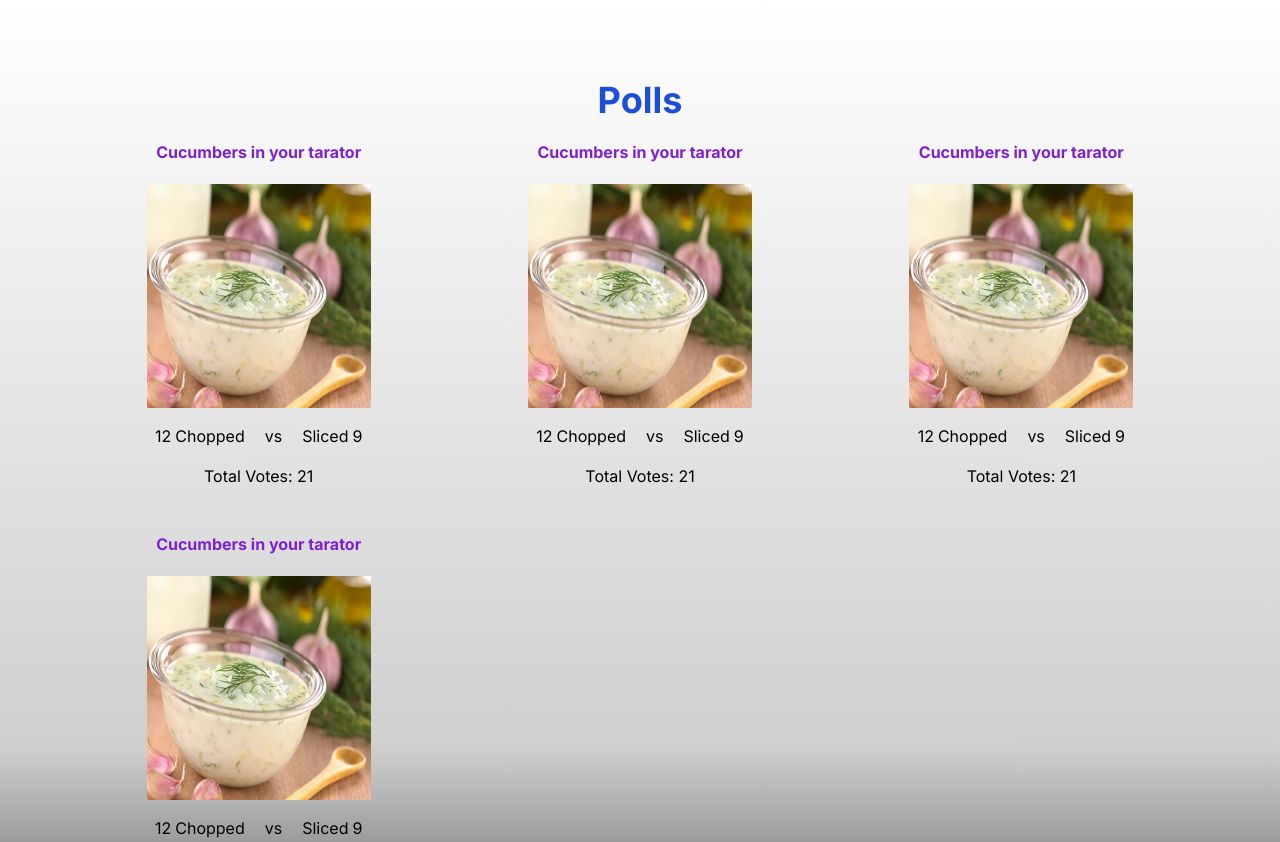
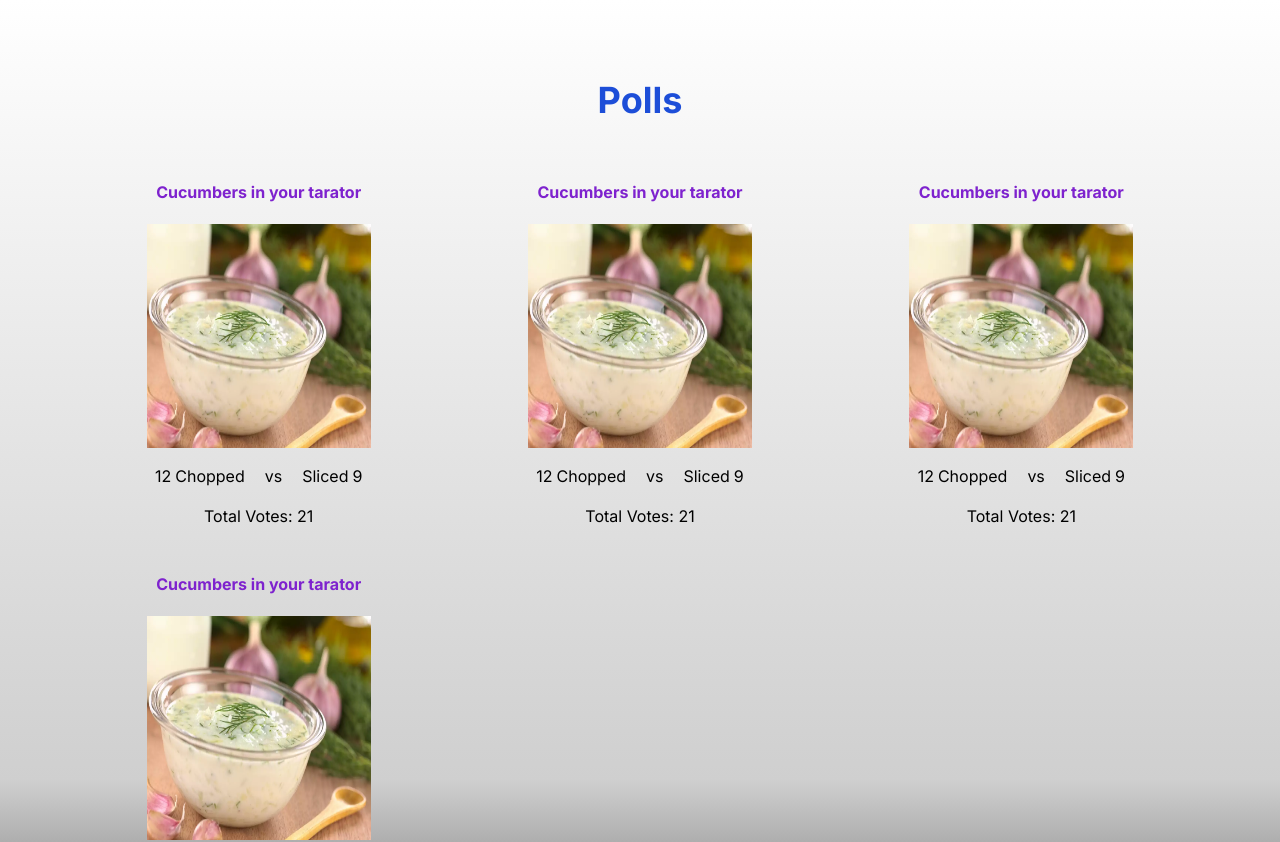
Before and after one commit to Nikolla2000/Web3-Voting-System, a Next.js app in the folder frontend/: page /votingPolls in a window 1280 px wide. Shown: the top 842 px of the page. Built offline with nearby package versions, Linux system fonts and the light colour scheme.

Commit message:
Moved the lib folder into the app folder

```diff
--- a/frontend/src/app/ui/votingPolls/pollsBoard.tsx
+++ b/frontend/src/app/ui/votingPolls/pollsBoard.tsx
@@ -1,10 +1,10 @@
-import { fetchPollsData } from "@/lib/data";
+import { fetchPollsData } from "@/app/lib/data";
 
 export default async function PollsBoard() {
   const data = await fetchPollsData();
 
   return (
-    <div className="polls-board grid gap-6 sm:grid-cols-2 md:grid-cols-3">
+    <div className="polls-board mt-10 grid gap-6 sm:grid-cols-2 md:grid-cols-3">
       {data?.map((poll, i) => (
         <Card
           pollData={poll}
```
Also changed, not shown: frontend/src/app/lib/data.ts (renamed from frontend/src/lib/data.ts), frontend/src/app/lib/placeholder-data.js (renamed from frontend/src/lib/placeholder-data.js).
